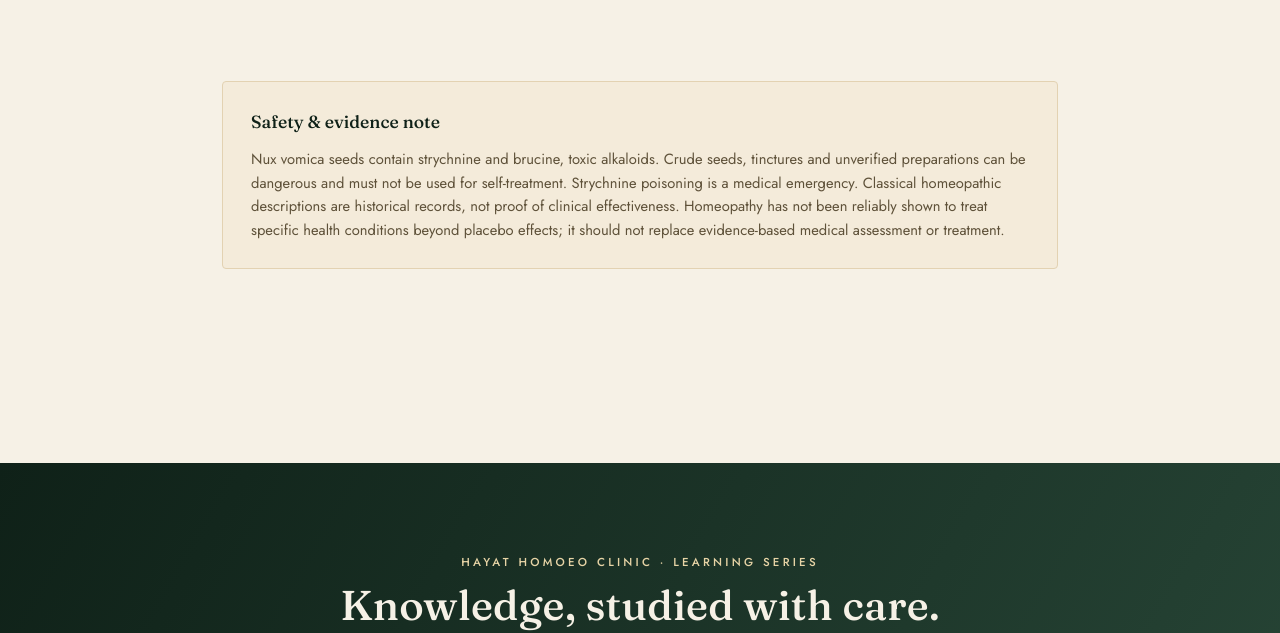
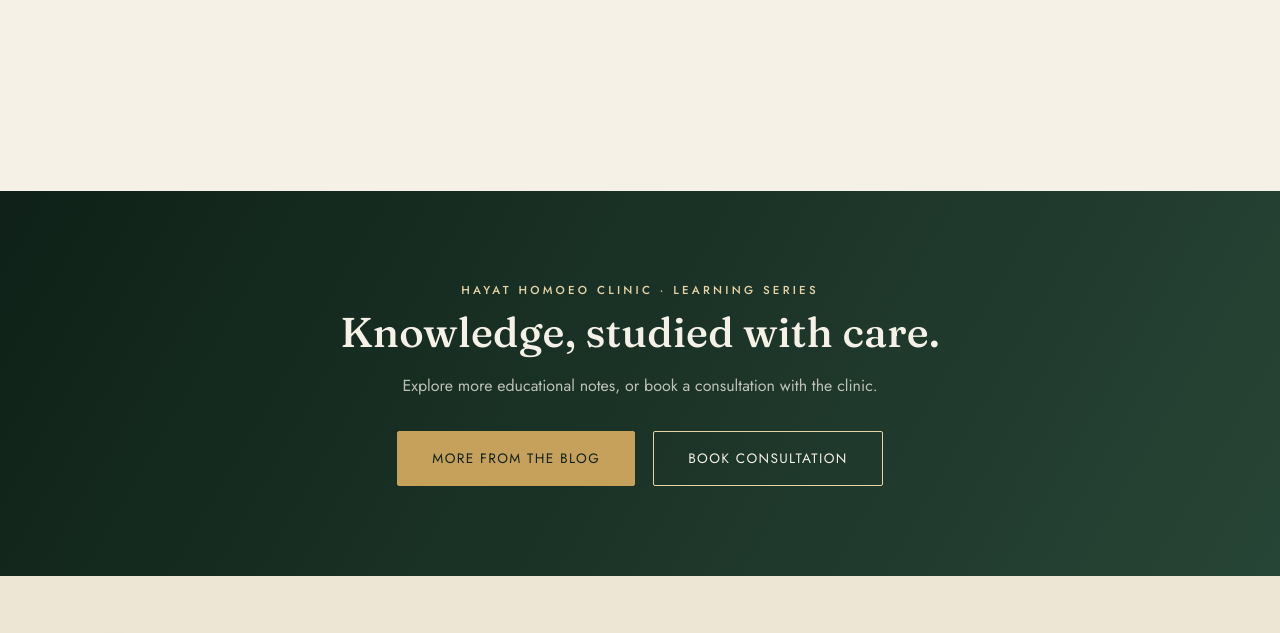
Before and after one commit to Afsalms/hayath-website, a plain HTML site: page blogs/nux-vomica/index.html in a window 1280 px wide. Shown: the part 5516-6149 px from the top of the page. Drawn offline with Linux system fonts and the light colour scheme.

Commit message:
small change

```diff
--- a/blogs/nux-vomica/index.html
+++ b/blogs/nux-vomica/index.html
@@ -208,14 +208,6 @@
         </ol>
       </section>
 
-      <!-- SAFETY -->
-      <section>
-        <div class="notice">
-          <strong>Safety &amp; evidence note</strong>
-          <p style="margin-top:12px; margin-bottom:0">Nux vomica seeds contain strychnine and brucine, toxic alkaloids. Crude seeds, tinctures and unverified preparations can be dangerous and must not be used for self-treatment. Strychnine poisoning is a medical emergency. Classical homeopathic descriptions are historical records, not proof of clinical effectiveness. Homeopathy has not been reliably shown to treat specific health conditions beyond placebo effects; it should not replace evidence-based medical assessment or treatment.</p>
-        </div>
-      </section>
-
     </div>
   </div>
 
```
